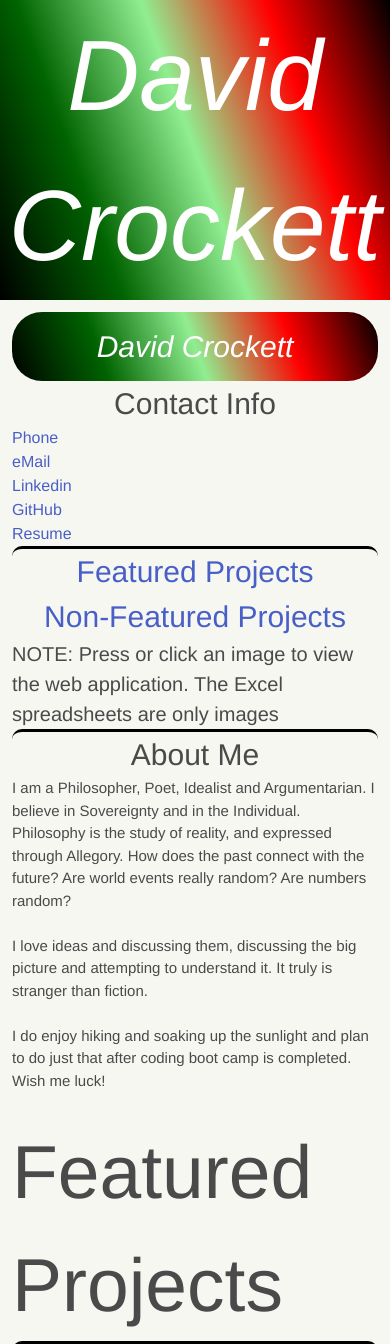
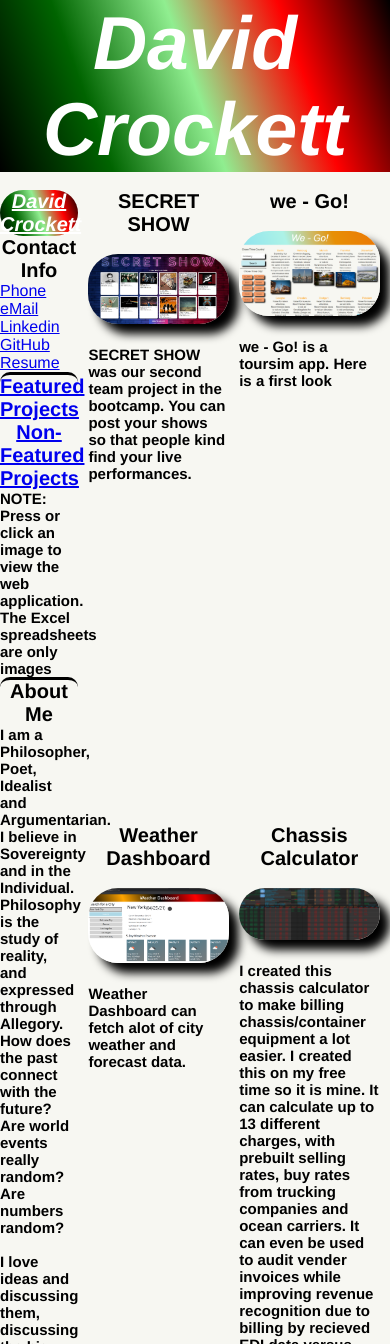
Before and after one commit to CastroOlympias/My-New-Portfolio, a plain HTML site: page index.html in a window 390 px wide. Shown: the top 1344 px of the page. Drawn offline with nearby package versions, Linux system fonts and the light colour scheme.

Commit message:
refactoring sytles so I don't have to use 3rd party frameworks like bulma, I can do spacing better than bulma

```diff
--- a/assets/css/style.css
+++ b/assets/css/style.css
@@ -6,7 +6,22 @@
 }
 
 /* Start Box behavior */
-.flex-direction-row{
+.main-flex {
+    display: flex;
+    flex-wrap: wrap;
+    flex-direction: row;
+    justify-content: space-evenly;
+
+}
+
+/* .flex-direction-row{
+    display: flex;
+    flex-wrap: wrap;
+    flex-direction: row;
+    justify-content: space-between;
+} */
+
+.feature-section-flex {
     display: flex;
     flex-wrap: wrap;
     flex-direction: row;
@@ -72,3 +87,59 @@ h5 {
     box-shadow: 10px 10px 10px rgba(0, 0, 0, 1.0);
 }
 /* End box background design and colors */
+
+.is-one-fifth {
+    width: 20%;
+}
+
+.is-four-fifths {
+    width: 80%;
+}
+
+.is-half {
+    width: 45%;
+}
+
+.featured-img {
+    width: 100%;
+}
+
+
+/* Media queries for smaller screens */
+@media only screen and (max-width: 1224px) {
+    h1 {
+        font-size: 75px;
+    }
+
+    h2 {
+        font-size: 55px;
+    }
+
+    h3 {
+        font-size: 20px;
+        text-align: center;
+    }
+
+    h4 {
+        font-size: 15px;
+        text-align: left;
+    }
+}
+
+@media only screen and (max-width: 896px) {
+    h3 {
+        font-size: 20px;
+        text-align: center;
+    }
+
+    h4 {
+        font-size: 15px;
+        text-align: left;
+    }
+    .mobile-flex{
+        display: flex;
+        /* flex-wrap: wrap; */
+        flex-direction: column;
+        justify-content: space-evenly;
+    }
+}
--- a/index.html
+++ b/index.html
@@ -5,20 +5,22 @@
   <meta charset="utf-8">
   <meta name="viewport" content="width=device-width, initial-scale=1">
   <title>David Crockett</title>
-  <link rel="stylesheet" href="https://cdn.jsdelivr.net/npm/bulma@0.9.2/css/bulma.min.css">
+  <!-- <link rel="stylesheet" href="https://cdn.jsdelivr.net/npm/bulma@0.9.2/css/bulma.min.css"> -->
   <link rel="stylesheet" href="./assets/css/style.css">
 </head>
 
-<body>
+<body class="background-color-primary">
   <header>
     <h1 id="header" class="header font-color-one">David Crockett</h1>
   </header>
-  <main class="flex-direction-row background-color-primary">
+  <br>
+  <main class="main-flex">
 
     <!-- left Navigation contact, feature links and about me -->
-    <section class="column is-one-fifth">
+    <section class="is-one-fifth">
 
       <aside class="sticky">
+
         <h3 class="header rounded column is-12">
           <a href="#header" class="font-color-one">David Crockett</a>
         </h3>
@@ -87,57 +89,71 @@
     </section>
 
     <!-- Start application section -->
-    <section class="flex-direction-row column">
-      <h2 id="Featured">Featured Projects</h2>
-      <!-- Start featured applications section -->
-      <aside class="flex-direction-row column is-full rounded-top-seperator">
 
-        <div class="column is-half">
+    <!-- Start featured applications section -->
+    <section class="is-four-fifths feature-section-flex">
+
+
+      <!-- <aside class="feature-section-flex"> -->
+        <!-- <h2 id="Featured">Featured Projects</h2> -->
+
+        <div class="is-half">
           <h3>SECRET SHOW</h3>
-          <a
-            href="https://castroolympias-secret-show.herokuapp.com/">
-            <img class="shadows rounded"
-              src="./assets/images/SECRET SHOW.png"></a>
-          <h4>SECRET SHOW was our second team project in the bootcamp. You can post your shows so that people kind find your live performances.</h4>
+          <br>
+          <a href="https://castroolympias-secret-show.herokuapp.com/">
+            <img class="featured-img shadows rounded" src="./assets/images/SECRET SHOW.png"></a>
+            <br><br>
+
+          <h4>SECRET SHOW was our second team project in the bootcamp. You can post your shows so that
+            people kind find
+            your live performances.</h4>
+            <br>
         </div>
 
-        <div class="column is-half">
+        <div class="is-half">
           <h3>we - Go!</h3>
+          <br>
           <a href="https://castroolympias.github.io/Best-Tours/">
-            <img class="shadows rounded"
-              src="./assets/images/We-Go!.png"></a>
+            <img class="featured-img shadows rounded" src="./assets/images/We-Go!.png"></a>
+            <br><br>
           <h4>we - Go! is a toursim app. Here is a first look</h4>
+          <br>
         </div>
 
-        <div class="column is-half">
+        <div class="is-half">
           <h3>Weather Dashboard</h3>
+          <br>
           <a href="https://castroolympias.github.io/WeatherApp/">
-            <img class="shadows rounded"
-              src="./assets/images/Weather App.png"></a>
+            <img class="featured-img is-half shadows rounded" src="./assets/images/Weather App.png"></a>
+            <br><br>
           <h4>Weather Dashboard can fetch alot of city weather and forecast data.</h4>
+          <br>
         </div>
 
-        <div class="column is-half">
+        <div class="is-half">
           <h3>Chassis Calculator</h3>
+          <br>
           <a
             href="https://raw.githubusercontent.com/CastroOlympias/My-New-Portfolio/main/assets/images/Chassis%20Calculator.png">
-            <img class="shadows rounded"
+            <img class="featured-img is-half shadows rounded"
               src="https://raw.githubusercontent.com/CastroOlympias/My-New-Portfolio/main/assets/images/Chassis%20Calculator.png"></a>
+              <br><br>
           <h4>I created this chassis calculator to make billing chassis/container equipment a lot easier. I created this
             on my free time so it is mine. It can calculate up to 13 different charges, with prebuilt selling rates, buy
             rates from trucking companies and ocean carriers. It can even be used to audit vender invoices while
             improving revenue recognition due to billing by recieved EDI data versus billing late in the game from late
             vender bills, thus improving PNB.</h4>
+            <br>
         </div>
 
-      </aside>
+      <!-- </aside> -->
       <!-- End featured applications section -->
 
       <!-- Start non-featured application section -->
-      <h2 id="Non-Featured">Non-Featured Projects</h2>
-      <aside class="rounded-top-seperator flex-direction-row column is-full">
+      <!-- <h2 id="Non-Featured">Non-Featured Projects</h2>
+      <aside class="is-half">
 
-        <div class="column is-half">
+        <div class="is-half">
           <h3>Meal Prep, Macro Calculator and Calorie Cost Index</h3>
           <a
             href="https://raw.githubusercontent.com/CastroOlympias/My-New-Portfolio/main/assets/images/Meal%20Prep.png">
@@ -172,24 +188,21 @@
         <div class="column is-one-third">
           <h3>RUN BUDDY</h3>
           <a href="https://castroolympias.github.io/Run-Buddy/">
-            <img class="shadows rounded"
-              src="./assets/images/Run Buddy.png"></a>
+            <img class="shadows rounded" src="./assets/images/Run Buddy.png"></a>
           <h4>Get the exercize you need and the trainer you deserve, get signed up today!</h4>
         </div>
 
         <div class="column is-one-third">
           <h3>TaskMaster Pro</h3>
           <a href="https://castroolympias.github.io/TaskMasterPro/">
-            <img class="shadows rounded"
-              src="./assets/images/Task Manager.png"></a>
+            <img class="shadows rounded" src="./assets/images/Task Manager.png"></a>
           <h4>Stay organized with Taskmaster Pro.</h4>
         </div>
 
         <div class="column is-one-third">
           <h3>Password Generator</h3>
           <a href="https://castroolympias.github.io/Passwords/">
-            <img class="shadows rounded"
-              src="./assets/images/Password generator screenshot.png"></a>
+            <img class="shadows rounded" src="./assets/images/Password generator screenshot.png"></a>
           <h4>Create a weak or STRONG random password using special, lowercase, uppercase or numbers, from 8 to 128
             caracters long.</h4>
         </div>
@@ -197,14 +210,14 @@
         <div class="column is-one-third">
           <h3>git it done</h3>
           <a href="https://castroolympias.github.io/git-it-done/">
-            <img class="shadows rounded"
-              src="./assets/images/Git It Done.png"></a>
+            <img class="shadows rounded" src="./assets/images/Git It Done.png"></a>
           <h4>git it done allows for the easy search of community repos, and issues, either by user name or by
             programming language.</h4>
         </div>
-        <!-- End non-featured application section -->
 
-      </aside>
+      </aside> -->
+      <!-- End non-featured application section -->
+
     </section>
     <!-- End application section -->
 
```
Also changed, not shown: assets/images/original portolio.jpg (added), 1 other file.
